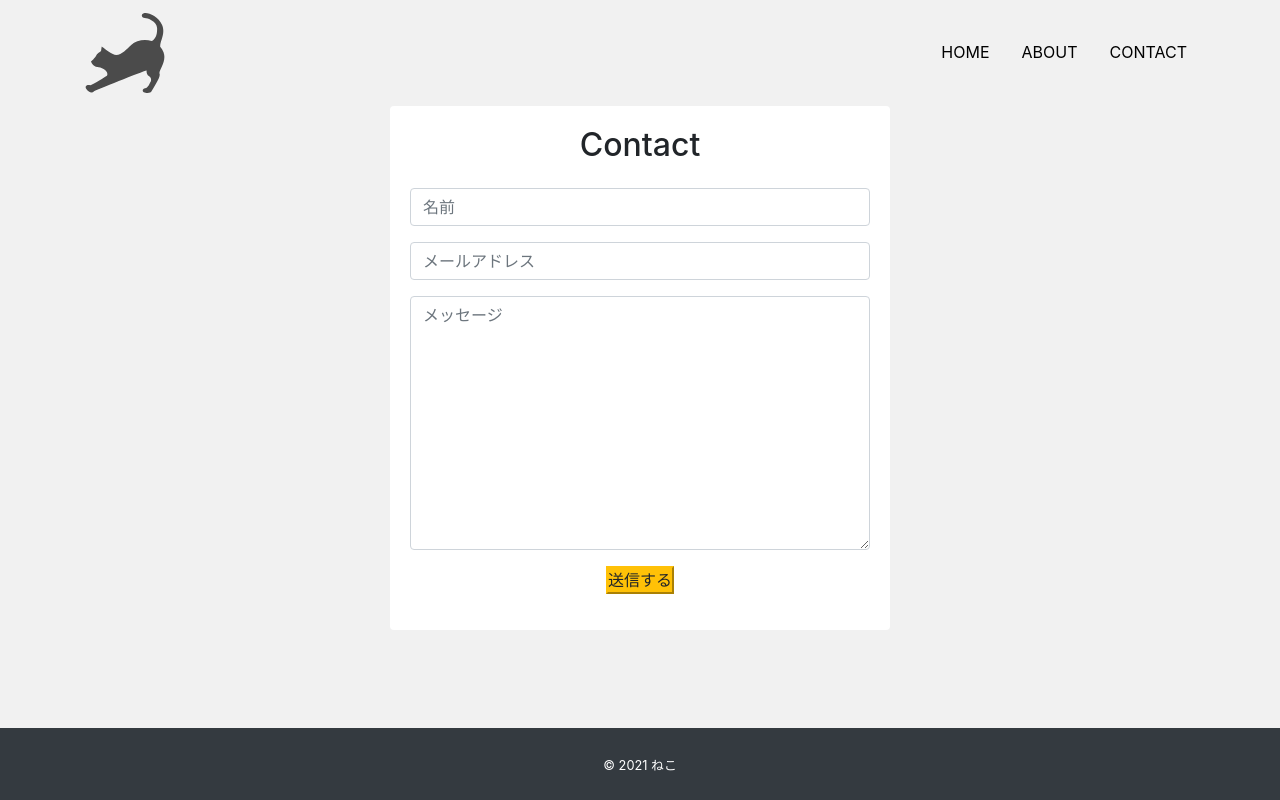
After one commit to huyuneko0212/mysite, a Django app: page /contact in a window 1280 px wide. The commit adds this page. Run offline with Django 4.2, Linux system fonts and the light colour scheme; some libraries are stand-ins or nearby versions.

Commit message:
お問い合わせ機能作成

```diff
--- a/mysite/app/admin.py
+++ b/mysite/app/admin.py
@@ -1,9 +1,11 @@
 from django.contrib import admin
 
 from .models import Profile
-from .models import Work,Exprience,Education
+from .models import Work,Exprience,Education,Software,Technical
 
 admin.site.register(Profile)
 admin.site.register(Work)
 admin.site.register(Education)
 admin.site.register(Exprience)
+admin.site.register(Software)
+admin.site.register(Technical)
--- /dev/null
+++ b/mysite/app/form.py
@@ -0,0 +1,7 @@
+import email
+from django import forms
+
+class ContactFrom(forms.Form):
+    name = forms.CharField(max_length=100,label='名前')
+    email = forms.EmailField(max_length=100,label='メールアドレス')
+    message = forms.CharField(label='メッセージ',widget=forms.Textarea())
--- a/mysite/app/static/css/style.css
+++ b/mysite/app/static/css/style.css
@@ -94,3 +94,28 @@ link-color:hover{
 .icon{
     padding:10px 8px;
 }
+.star-rating{
+    position: relative;
+    font-size: 30px;
+    word-wrap:normal!important;
+}
+.star-rating-front {
+    position: absolute;
+    top: 0;
+    left: 0;
+    overflow: hidden;
+    color: #ee6c4d
+}
+.star-rating-back {
+    color: #ccc;
+}
+.contact{
+    max-width: 500px;
+}
+.form-control:focus{
+    border-color: #ee6c4d;
+    box-shadow:none;
+}
+.card{
+    border: none;
+}
--- a/mysite/app/templates/app/base.html
+++ b/mysite/app/templates/app/base.html
@@ -26,7 +26,7 @@
                     <a href="{% url 'about' %}" class="nav-motion nav-link nav-color">ABOUT</a>
                 </li>
                 <li class="nav-item">
-                    <a href="/" class="nav-motion nav-link nav-color">CONTACT</a>
+                    <a href="{% url 'contact' %}" class="nav-motion nav-link nav-color">CONTACT</a>
                 </li>
             </ul>
 
--- /dev/null
+++ b/mysite/app/templates/app/contact.html
@@ -0,0 +1,25 @@
+{% extends 'app/base.html' %}
+{% load widget_tweaks%}
+{% block content %}
+<div class="card text-center contact mx-auto rounded">
+    <div class="card-body">
+        <h2 class="mb-4">Contact</h2>
+        <form method="POST">
+            {% csrf_token %}
+            <div class="mb-3">
+                {% render_field form.name class='form-control' placeholder='名前' %}
+            </div>
+            <div class="mb-3">
+                {% render_field form.email class='form-control' placeholder='メールアドレス' %}
+            </div>
+            <div class="mb-3">
+                {% render_field form.message class='form-control' placeholder='メッセージ' %}
+            </div>
+            <div class="mb-3">
+                <button class="btn-warning" type="submit"><i class="fas fa-oaoer-plane"></i>送信する</button>
+            </div>
+        </form>
+    </div>
+</div>
+
+{% endblock %}
--- a/mysite/app/urls.py
+++ b/mysite/app/urls.py
@@ -6,5 +6,6 @@ urlpatterns = [
     path('', views.IndexView.as_view(), name='index'),
     path('detail/<int:pk>', views.DetailView.as_view(), name='detail'),
     path('about', views.AboutView.as_view(), name='about'),
+    path('contact', views.ContactView.as_view(), name='contact'),
 
 ]
--- a/mysite/app/views.py
+++ b/mysite/app/views.py
@@ -1,8 +1,11 @@
-from django.shortcuts import render
-
+from django.shortcuts import render,redirect
+from .form import ContactFrom
 from django.views.generic import View
-from .models import Profile,Work,Exprience,Education
-
+from .models import Profile,Work,Exprience,Education,Technical,Software
+from django.conf import settings
+from django.core.mail import BadHeaderError,EmailMessage
+from django.http import HttpResponse
+import textwrap
 
 class IndexView(View):
     def get(self, request, *args, **kwargs):
@@ -30,8 +33,58 @@ class AboutView(View):
             profile_data = profile_data.order_by('-id')[0]
         exprience_data = Exprience.objects.order_by('-id')
         education_data = Education.objects.order_by('-id')
+        software_date= Software.objects.order_by('-id')
+        technical_data=Technical.objects.order_by('-id')
         return render(request, 'app/about.html',{
             'profile_data':profile_data,
             'exprience_data':exprience_data,
-            'education_data':education_data
+            'education_data':education_data,
+            'software_date':software_date,
+            'technical_data':technical_data,
         })
+
+class ContactView(View):
+    def get(self, request, *args, **kwargs):
+        form = ContactFrom(request.POST or None)
+        return render(request, 'app/contact.html',{
+            'form': form,
+        })
+    def post(self, request, *args, **kwargs):
+        form =ContactFrom(request.POST or None)
+        if form.is_valid():
+            name =form.cleaned_data['name']
+            email = form.cleaned_data['email']
+            message = form.cleaned_data['message']
+            subject='お問い合わせありがとうございます'
+            contact=textwrap.dedent('''
+                                    ※このメールはシステムからの自動返信です。
+                                    {name}様
+
+                                    お問い合わせありがとうございました。
+                                    以下の内容でお問い合わせを受付いたしました。
+                                    内容を確認させていただき、ご返信させて頂きますので少々お待ちください。
+                                    ----------------------
+                                    ■お名前
+                                    {name}
+
+                                    ■メールアドレス
+                                    {email}
+
+                                    ■メッセージ
+                                    {message}
+                                    ----------------------
+                                    ''').format(name=name,
+                                                email=email,
+                                                message=message
+                                                )
+            to_list=[email]
+            bcc_list=[settings.EMAIL_HOST_USER]
+            try:
+                message = EmailMessage(subject=subject, body=contact,to=to_list,bcc=bcc_list)
+                message.send()
+            except BadHeaderError:
+                return HttpResponse('無効なヘッダが検出されました。')
+            return redirect('index')
+        return render(request, 'app/contact.html',{
+            'form': form
+        })
```
Also changed, not shown: mysite/app/models.py (+12 -0 lines), mysite/app/templates/app/about.html (+37 -0 lines), mysite/mysite/settings.py (+9 -0 lines), mysite/app/migrations/0006_software_technical.py (added), 1 other file.
